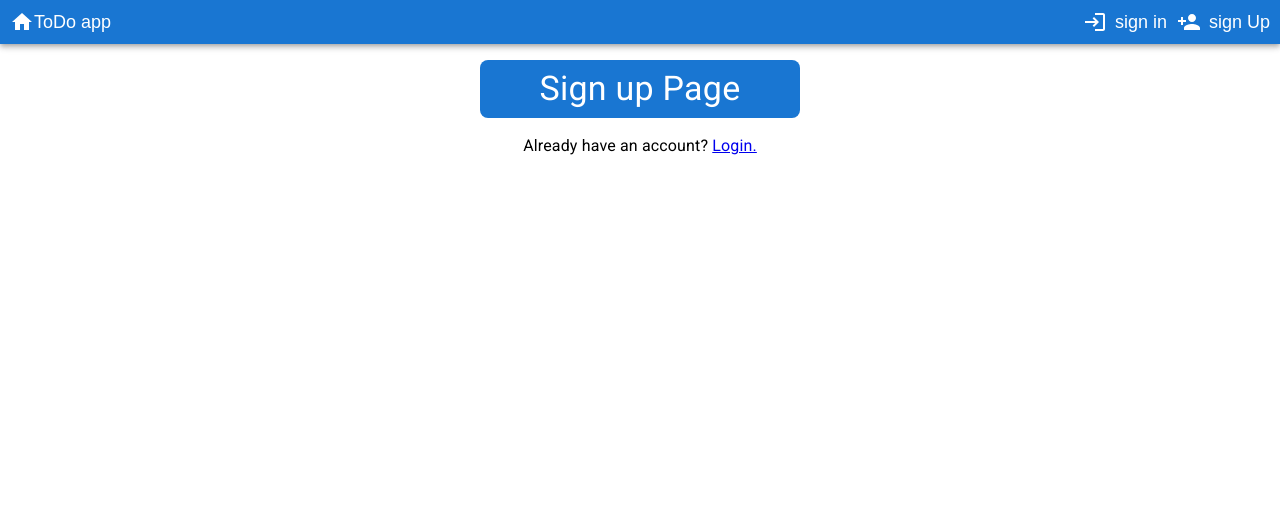
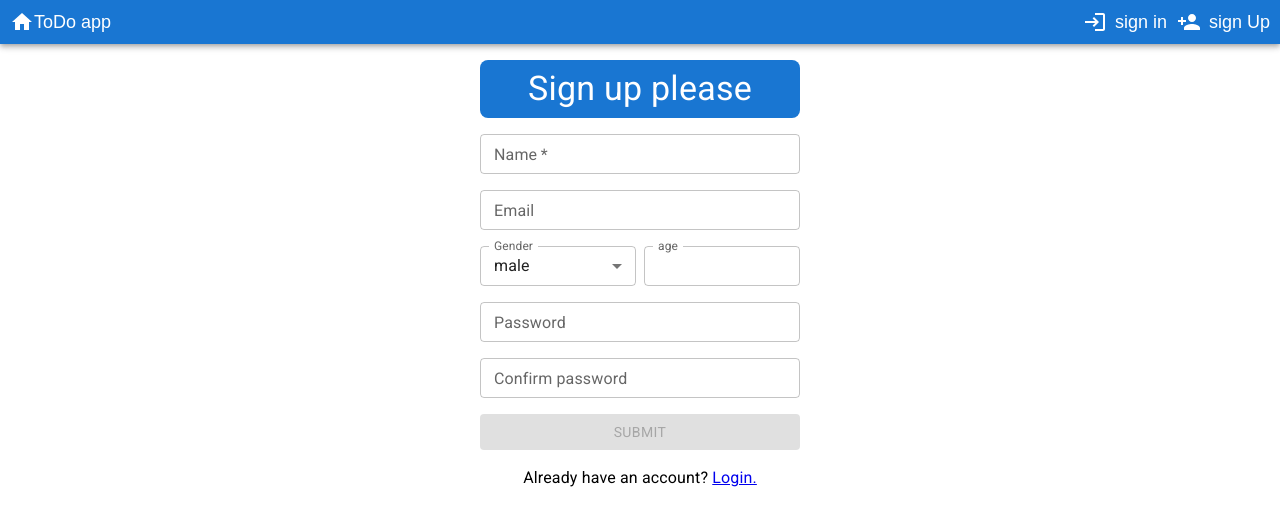
Before and after one commit to spacepocket1985/toDoApp, a React (Vite) app: page /sign-in in a window 1280 px wide. Both pictures are taken after a click on the button "sign Up". Shown: the top 526 px of the page. Built offline with nearby package versions, Linux system fonts and the light colour scheme.

Commit message:
refactor: add regForm to signUp page

```diff
--- a/src/components/registrationForm/registrationForm.tsx
+++ b/src/components/registrationForm/registrationForm.tsx
@@ -1,12 +1,15 @@
 import { Box, TextField, Button } from '@mui/material';
 import { useForm, SubmitHandler } from 'react-hook-form';
 import { yupResolver } from '@hookform/resolvers/yup';
-import Grid from '@mui/material/Grid2';
-import { validationSchema } from '../../utils/validationSchema';
-import { useState } from 'react';
-import { ModalWindow } from '../modalWindow/ModalWindow';
+import { validationSchemaSignUp } from '../../utils/validationSchema';
+import { _RegEndpoint, User } from '../../service/toDoApi';
+import useHttp from '../../hooks/useHttp';
+import { useNavigate } from 'react-router-dom';
+import { RoutePaths } from '../../routes/routePaths';
+import { Spinner } from '../spinner/Spinner';
+import { Snack } from '../snack/Snack';
 
-const Gender = ['male', 'female ', 'unknown'];
+const Gender = ['male', 'female'];
 
 type FormInputsType = {
   name: string;
@@ -14,43 +17,58 @@ type FormInputsType = {
   password: string;
   confirmPassword: string;
   gender: string;
-  dateOfBirth: Date;
-  phone: string;
+  age: number;
 };
 
 export const RegistrationForm: React.FC = () => {
-  const [regData, setData] = useState('');
   const {
     register,
     handleSubmit,
     reset,
     formState: { errors, isValid },
   } = useForm<FormInputsType>({
-    resolver: yupResolver(validationSchema),
+    resolver: yupResolver(validationSchemaSignUp),
     mode: 'onChange',
   });
 
-  const onSubmit: SubmitHandler<FormInputsType> = (data) => {
-    setData(JSON.stringify(data));
+  const { fetchData, isLoading, isError } = useHttp();
+  const navigate = useNavigate();
+
+  const onSubmit: SubmitHandler<FormInputsType> = async (data) => {
+    const userData: User = {
+      username: data.name,
+      email: data.email,
+      password: data.password,
+      gender: data.gender,
+      age: data.age,
+    };
+
+    const registerUser = await fetchData<string>(_RegEndpoint, {
+      method: 'POST',
+      headers: {
+        'Content-Type': 'application/json',
+      },
+      body: JSON.stringify(userData),
+    });
+    if (registerUser) navigate(RoutePaths.SignInPage);
     reset();
   };
 
-  return (
-    <>
-      {regData && <ModalWindow regData={regData} />}
-      <Grid
-        container
-        sx={{ marginTop: '20px' }}
-        justifyContent="center"
-        alignItems="center"
-      >
+  const spinner = isLoading ? <Spinner /> : null;
+  const content = !isLoading ? (
     <Box
       component="form"
-          sx={{ '& .MuiTextField-root': { m: 1, width: '30ch' } }}
+      sx={{
+        '& .MuiTextField-root': { width: '20rem' },
+        display: 'flex',
+        justifyContent: 'center',
+        alignContent: 'center',
+        flexDirection: 'column',
+        gap: 2,
+      }}
       noValidate
       onSubmit={handleSubmit(onSubmit)}
     >
-          <div>
       <TextField
         required
         label="Name"
@@ -58,6 +76,7 @@ export const RegistrationForm: React.FC = () => {
         {...register('name')}
         error={!!errors.name}
         helperText={errors.name?.message}
+        size="small"
       />
 
       <TextField
@@ -67,45 +86,9 @@ export const RegistrationForm: React.FC = () => {
         autoComplete=""
         error={!!errors.email}
         helperText={errors.email?.message}
+        size="small"
       />
-            <TextField
-              label="Phone"
-              type="tel"
-              {...register('phone')}
-              error={!!errors.phone}
-              helperText={errors.phone?.message}
-            />
-            <TextField
-              label="date of birth"
-              type="date"
-              slotProps={{
-                inputLabel: {
-                  shrink: true,
-                },
-              }}
-              {...register('dateOfBirth')}
-              error={!!errors.dateOfBirth}
-              helperText={errors.dateOfBirth?.message}
-            />
-          </div>
-          <div>
-            <TextField
-              label="Password"
-              type="password"
-              autoComplete="current-password"
-              {...register('password')}
-              error={!!errors.password}
-              helperText={errors.password?.message}
-            />
-            <TextField
-              label="Confirm password"
-              type="password"
-              autoComplete="current-password"
-              {...register('confirmPassword')}
-              error={!!errors.confirmPassword}
-              helperText={errors.confirmPassword?.message}
-            />
-
+      <Box sx={{ display: 'flex', gap: 1, maxWidth: '20rem' }}>
         <TextField
           select
           label="Gender"
@@ -118,6 +101,7 @@ export const RegistrationForm: React.FC = () => {
           {...register('gender')}
           error={!!errors.gender}
           helperText={errors.gender?.message}
+          size="small"
         >
           {Gender.map((item, index) => (
             <option key={index} value={item}>
@@ -125,19 +109,56 @@ export const RegistrationForm: React.FC = () => {
             </option>
           ))}
         </TextField>
-          </div>
 
-          <Box
-            display="flex"
-            justifyContent="center"
-            sx={{ marginTop: '20px' }}
-          >
+        <TextField
+          label="age"
+          type="number"
+          slotProps={{
+            inputLabel: {
+              shrink: true,
+            },
+          }}
+          {...register('age')}
+          error={!!errors.age}
+          helperText={errors.age?.message}
+          size="small"
+        />
+      </Box>
+
+      <TextField
+        label="Password"
+        type="password"
+        autoComplete="current-password"
+        {...register('password')}
+        error={!!errors.password}
+        helperText={errors.password?.message}
+        size="small"
+      />
+      <TextField
+        label="Confirm password"
+        type="password"
+        autoComplete="current-password"
+        {...register('confirmPassword')}
+        error={!!errors.confirmPassword}
+        helperText={errors.confirmPassword?.message}
+        size="small"
+      />
+
       <Button type="submit" variant="contained" disabled={!isValid}>
         Submit
       </Button>
     </Box>
-        </Box>
-      </Grid>
+  ) : null;
+
+  return (
+    <>
+      {spinner}
+      {content}
+      {isError && (
+        <Snack color="danger" variant="solid">
+          {isError}
+        </Snack>
+      )}
     </>
   );
 };
--- a/src/components/snack/Snack.tsx
+++ b/src/components/snack/Snack.tsx
@@ -17,6 +17,7 @@ export const Snack: React.FC<{
     <Stack spacing={2} sx={{ alignItems: 'center' }}>
       <Snackbar
         autoHideDuration={4000}
+        anchorOrigin={{ vertical: 'bottom', horizontal: 'center' }}
         open={open}
         variant={variant}
         color={color}
--- a/src/pages/Main.tsx
+++ b/src/pages/Main.tsx
@@ -27,16 +27,14 @@ export const Main: React.FC = () => {
             Authorization: `Bearer ${authToken}`,
           },
         });
+        setIsLoading(false);
         if (tasks) setTasks(tasks);
-
-        setIsloading(false);
       }
     };
     getToDoList();
   }, [authToken, fetchData, navigate]);
   const [tasks, setTasks] = useState<TodoItem[]>([]);
-
-  const [isLoading, setIsloading] = useState(true);
+  const [isLoading, setIsLoading] = useState(true);
 
   const changeTaskStatus = async (id: number) => {
     const updatedTask = await fetchData<TodoItem>(
--- a/src/pages/SignIn.tsx
+++ b/src/pages/SignIn.tsx
@@ -3,11 +3,13 @@ import { useForm, SubmitHandler } from 'react-hook-form';
 import { Wrapper } from '../components/wrapper/Wrapper';
 import useHttp from '../hooks/useHttp';
 import { Link, useNavigate } from 'react-router-dom';
+import { yupResolver } from '@hookform/resolvers/yup';
 import { RoutePaths } from '../routes/routePaths';
 import { _LoginEndpoint } from '../service/toDoApi';
 import { Spinner } from '../components/spinner/Spinner';
 import { Snack } from '../components/snack/Snack';
 import { useAuth } from '../context/AuthContext';
+import { validationSchemaSignIn } from '../utils/validationSchema';
 
 type SignInInputsType = {
   email: string;
@@ -15,7 +17,12 @@ type SignInInputsType = {
 };
 
 export const SignIn: React.FC = () => {
-  const { handleSubmit, register } = useForm<SignInInputsType>({
+  const {
+    handleSubmit,
+    register,
+    formState: { errors, isValid },
+  } = useForm<SignInInputsType>({
+    resolver: yupResolver(validationSchemaSignIn),
     mode: 'onChange',
   });
 
@@ -43,7 +50,6 @@ export const SignIn: React.FC = () => {
 
   const spinner = isLoading ? <Spinner /> : null;
   const content = !isLoading ? (
-    <>
     <Box
       component="form"
       sx={{
@@ -61,7 +67,8 @@ export const SignIn: React.FC = () => {
         type="email"
         autoComplete=""
         size="small"
-          required
+        error={!!errors.email}
+        helperText={errors.email?.message}
         {...register('email')}
       />
       <TextField
@@ -70,17 +77,16 @@ export const SignIn: React.FC = () => {
         autoComplete="current-password"
         size="small"
         {...register('password')}
-          required
+        error={!!errors.password}
+        helperText={errors.password?.message}
       />
-        <Button type="submit" variant="contained">
+      <Button type="submit" variant="contained" disabled={!isValid}>
         Submit
       </Button>
       <Typography sx={{ textAlign: 'center' }}>
-          Dont have an account? <Link to={RoutePaths.SignUpPage}>Register</Link>
-          .
+        Dont have an account? <Link to={RoutePaths.SignUpPage}>Register.</Link>
       </Typography>
     </Box>
-    </>
   ) : null;
 
   return (
--- a/src/pages/SignUp.tsx
+++ b/src/pages/SignUp.tsx
@@ -2,10 +2,12 @@ import { Typography } from '@mui/material';
 import { Wrapper } from '../components/wrapper/Wrapper';
 import { Link } from 'react-router-dom';
 import { RoutePaths } from '../routes/routePaths';
+import { RegistrationForm } from '../components/registrationForm/registrationForm';
 
 export const SignUp: React.FC = () => {
   return (
-    <Wrapper title={'Sign up Page'}>
+    <Wrapper title={'Sign up please'}>
+      <RegistrationForm />
       <Typography sx={{ textAlign: 'center' }}>
         Already have an account? <Link to={RoutePaths.SignInPage}>Login.</Link>
       </Typography>
--- a/src/service/toDoApi.ts
+++ b/src/service/toDoApi.ts
@@ -12,7 +12,7 @@ export type TodoItem = {
 };
 
 export type User = {
-  id: number;
+  id?: number;
   username: string;
   email: string;
   password: string;
--- a/src/utils/validationSchema.ts
+++ b/src/utils/validationSchema.ts
@@ -1,28 +1,36 @@
 import * as Yup from 'yup';
 
-const phoneRegExp =
-  /^((\\+[1-9]{1,4}[ \\-]*)|(\\([0-9]{2,3}\\)[ \\-]*)|([0-9]{2,4})[ \\-]*)*?[0-9]{3,4}?[ \\-]*[0-9]{3,4}?$/;
-
-export const validationSchema = Yup.object({
+export const validationSchemaSignUp = Yup.object({
   name: Yup.string()
     .required('Name is required')
     .min(2, 'Name must be at least 2 characters'),
   email: Yup.string().email('Email is invalid').required('Email is required'),
   gender: Yup.string().required('Gender is required'),
-  phone: Yup.string()
-    .required('Phone is required')
-    .matches(phoneRegExp, 'Phone number is not valid'),
-  dateOfBirth: Yup.date()
-    .max(new Date(), 'Date of birth cannot be in the future')
-    .required('Date of birth is required'),
+
+  age: Yup.number().min(5, 'Youre too young').required('Age is required'),
   password: Yup.string()
     .required('Password is required')
     .matches(
       /[A-ZА-ЯЁ]/,
       'Password strength: must have at least one uppercase letter'
     )
-    .min(6, 'Password must have at least 6 characters'),
+    .matches(
+      /[a-zа-яё]/,
+      'Password strength: must have at least one lowercase letter'
+    )
+    .matches(/[0-9]/, 'Password strength: must have at least one digit')
+    .matches(
+      /[^A-ZА-Яa-zа-я0-9Ёё\s]/,
+      'Password must contain at least one special character(!@#$%^&*)'
+    )
+    .min(8, 'Password must have at least 8 characters'),
   confirmPassword: Yup.string()
     .required('Confirm Password is required')
     .oneOf([Yup.ref('password')], 'Confirm Password does not match'),
 });
+
+export const validationSchemaSignIn = Yup.object({
+  email: Yup.string().email('Email is invalid').required('Email is required'),
+
+  password: Yup.string().required('Password is required'),
+});
```
Lines whose indentation alone changed are shown as unchanged.
